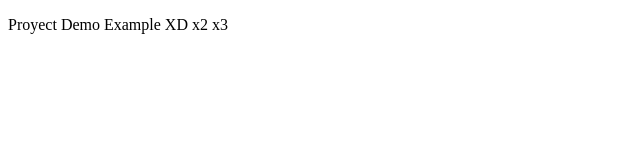
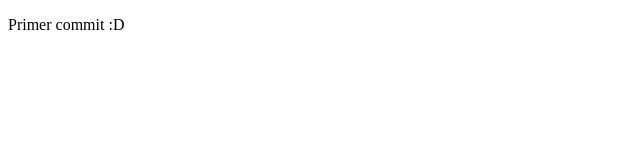
Before and after one commit to DiazLeandroG/proyectDemo, a plain HTML site: page index.html in a window 1280 px wide. Shown: the whole page, without its empty margins (0-640 px from the left). Drawn offline with Linux system fonts and the light colour scheme.

Commit message:
cambios agregados para segundo commit

```diff
--- a/index.html
+++ b/index.html
@@ -8,7 +8,7 @@
 </head>
 <body>
     <p>
-        Proyect Demo Example XD x2 x3
+        Primer commit :D
     </p>
 </body>
 </html>
```
